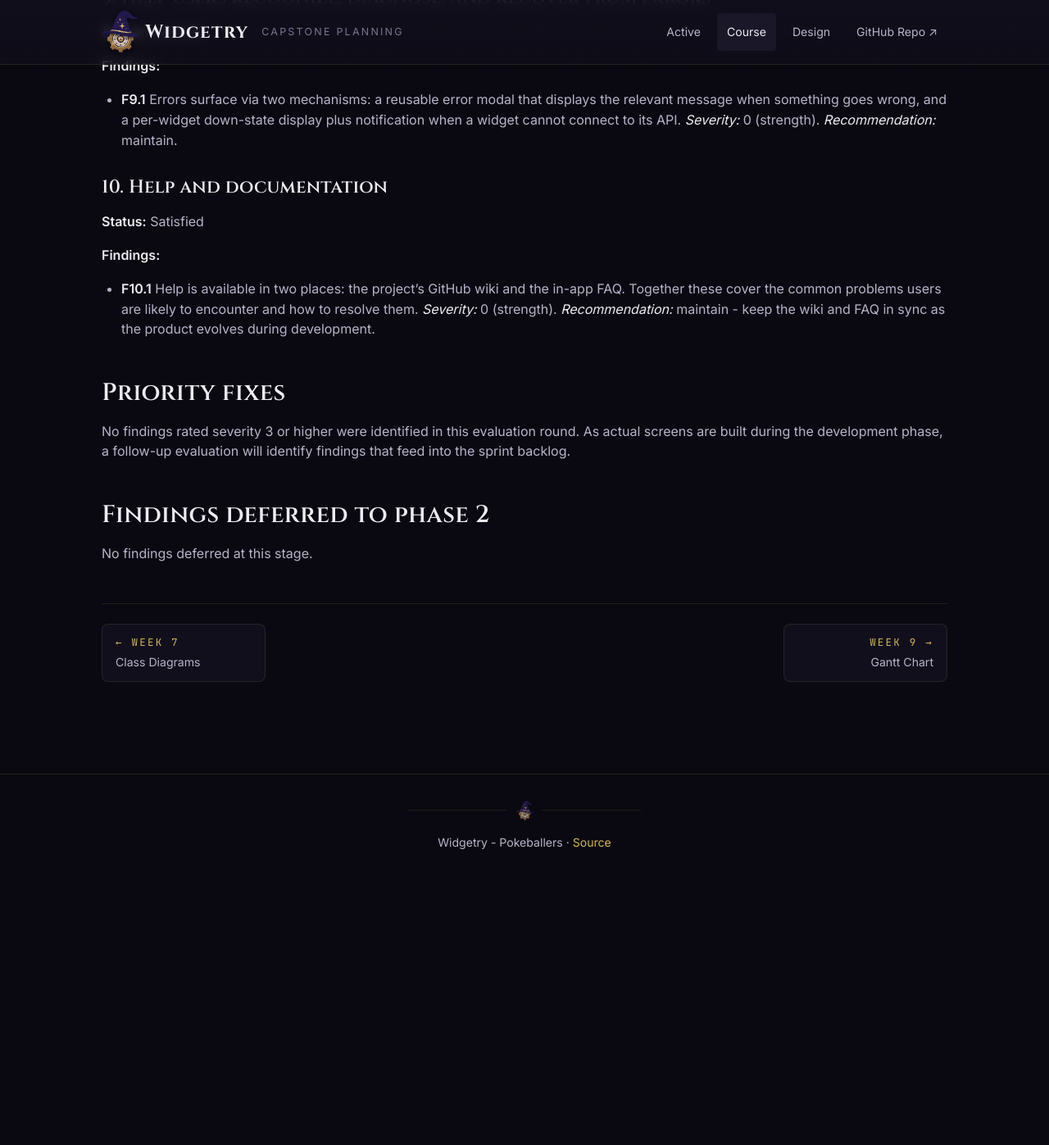
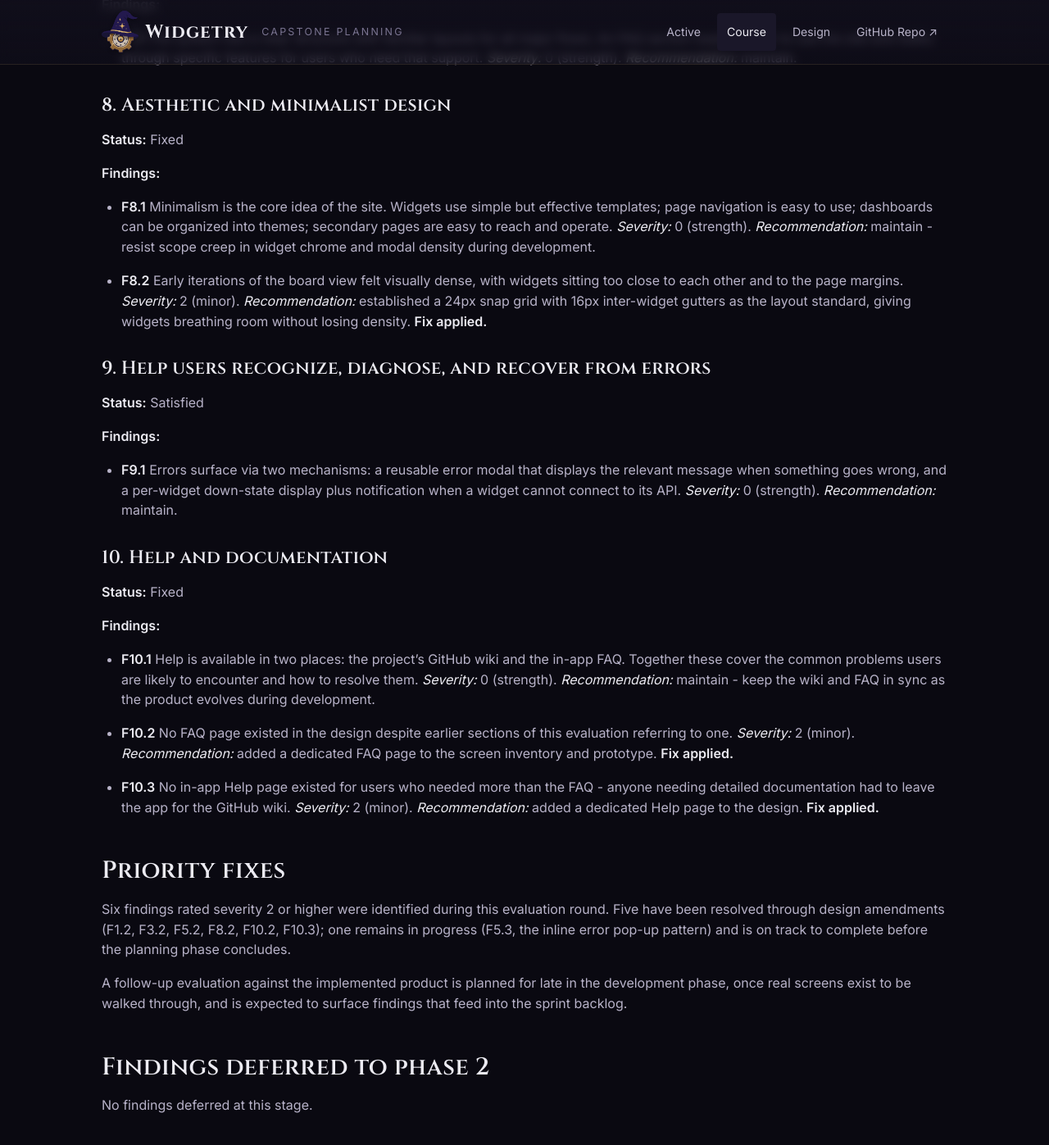
Before and after one commit to DriscollDev/Widgetry, a Jekyll site: the page built from docs/weeks/week-08/deliverable.md, in a window 1280 px wide and 1400 px high, scrolled down 3373 px. Shown: the top 1397 px of the window at 82% size. Built offline with Jekyll 4.4.1, drawn with Linux system fonts in a browser that asks for light colours; before the commit the page ends 4444 px from its top, so only the background shows below that; some of the changed text lies outside the part shown.

Commit message:
Update Heuristic

```diff
--- a/docs/weeks/week-08/deliverable.md
+++ b/docs/weeks/week-08/deliverable.md
@@ -17,16 +17,16 @@
 
 | # | Heuristic | Status | Findings |
 |---|-----------|--------|----------|
-| 1 | Visibility of system status | Satisfied | 1 |
+| 1 | Visibility of system status | Fixed | 2 |
 | 2 | Match between system and real world | Satisfied | 1 |
-| 3 | User control and freedom | Satisfied | 1 |
+| 3 | User control and freedom | Fixed | 2 |
 | 4 | Consistency and standards | Satisfied | 1 |
-| 5 | Error prevention | Fix In Progress | 2 |
+| 5 | Error prevention | Fix In Progress | 3 |
 | 6 | Recognition rather than recall | Satisfied | 1 |
 | 7 | Flexibility and efficiency of use | Satisfied | 1 |
-| 8 | Aesthetic and minimalist design | Satisfied | 1 |
+| 8 | Aesthetic and minimalist design | Fixed | 2 |
 | 9 | Help users recognize, diagnose, and recover from errors | Satisfied | 1 |
-| 10 | Help and documentation | Satisfied | 1 |
+| 10 | Help and documentation | Fixed | 3 |
 
 ## Methodology
 
@@ -34,7 +34,9 @@
 artifacts produced earlier in the phase - the screen inventory, wireframes,
 user flow diagrams, and prototype. For each heuristic, the team identified how
 the current design satisfies the principle, drawing on specific design
-decisions made during planning.
+decisions made during planning. Issues surfaced during this review were
+addressed by amending the design before this document was finalized; fixes are
+recorded inline with the findings that prompted them.
 
 The artifacts reviewed cover the must-have user flows from the feature
 specification:
@@ -54,7 +56,7 @@
 
 ### 1. Visibility of system status
 
-**Status:** Satisfied
+**Status:** Fixed
 
 **Findings:**
 
@@ -62,6 +64,12 @@
   continuous awareness of where they are in the app and the state of any
   in-progress action. *Severity:* 0 (strength). *Recommendation:* maintain
   this convention across screens added during development.
+
+- **F1.2** Widgets did not display a "last checked" timestamp, so a stale
+  reading appeared identical to a live one - users had no way to tell when
+  the data they were looking at was last refreshed. *Severity:* 3 (major).
+  *Recommendation:* added a timestamp and a pulsing status dot to each
+  widget. **Fix applied.**
 
 ### 2. Match between system and the real world
 
@@ -76,7 +84,7 @@
 
 ### 3. User control and freedom
 
-**Status:** Satisfied
+**Status:** Fixed
 
 **Findings:**
 
@@ -85,6 +93,12 @@
   configuration or position. *Severity:* 0 (strength). *Recommendation:*
   maintain - extend the same affordance to any new widget-level operations
   introduced during development.
+
+- **F3.2** Deleting a widget had no undo path - once confirmed, the widget
+  was immediately gone with no recovery short of recreating it from
+  scratch. *Severity:* 3 (major). *Recommendation:* added a 5-second undo
+  toast that delays final removal, letting users recover from accidental
+  deletes. **Fix applied.**
 
 ### 4. Consistency and standards
 
@@ -108,6 +122,17 @@
   actions it is not designed for, reducing the surface area where user error
   can occur. *Severity:* 0 (strength). *Recommendation:* maintain; carry the
   same scoping discipline into new modals and widgets.
+
+- **F5.2** No dedicated error page existed for the user - errors from
+  unknown routes, expired sessions, or unexpected failures had no surface
+  to appear on. *Severity:* 3 (major). *Recommendation:* added a dedicated
+  error page to the design. **Fix applied.**
+
+- **F5.3** Inline error messaging for action-level errors (form submission
+  failures, validation issues caught after submit) had no consistent UI
+  pattern. *Severity:* 3 (major). *Recommendation:* added a pop-up message
+  pattern for error feedback. **Fix in progress** - visual design complete;
+  integration into all relevant forms pending.
 
 ### 6. Recognition rather than recall
 
@@ -133,7 +158,7 @@
 
 ### 8. Aesthetic and minimalist design
 
-**Status:** Satisfied
+**Status:** Fixed
 
 **Findings:**
 
@@ -142,6 +167,12 @@
   organized into themes; secondary pages are easy to reach and operate.
   *Severity:* 0 (strength). *Recommendation:* maintain - resist scope creep
   in widget chrome and modal density during development.
+
+- **F8.2** Early iterations of the board view felt visually dense, with
+  widgets sitting too close to each other and to the page margins.
+  *Severity:* 2 (minor). *Recommendation:* established a 24px snap grid
+  with 16px inter-widget gutters as the layout standard, giving widgets
+  breathing room without losing density. **Fix applied.**
 
 ### 9. Help users recognize, diagnose, and recover from errors
 
@@ -156,7 +187,7 @@
 
 ### 10. Help and documentation
 
-**Status:** Satisfied
+**Status:** Fixed
 
 **Findings:**
 
@@ -166,11 +197,26 @@
   *Recommendation:* maintain - keep the wiki and FAQ in sync as the product
   evolves during development.
 
+- **F10.2** No FAQ page existed in the design despite earlier sections of
+  this evaluation referring to one. *Severity:* 2 (minor).
+  *Recommendation:* added a dedicated FAQ page to the screen inventory and
+  prototype. **Fix applied.**
+
+- **F10.3** No in-app Help page existed for users who needed more than the
+  FAQ - anyone needing detailed documentation had to leave the app for the
+  GitHub wiki. *Severity:* 2 (minor). *Recommendation:* added a dedicated
+  Help page to the design. **Fix applied.**
+
 ## Priority fixes
 
-No findings rated severity 3 or higher were identified in this evaluation
-round. As actual screens are built during the development phase, a follow-up
-evaluation will identify findings that feed into the sprint backlog.
+Six findings rated severity 2 or higher were identified during this evaluation
+round. Five have been resolved through design amendments (F1.2, F3.2, F5.2,
+F8.2, F10.2, F10.3); one remains in progress (F5.3, the inline error pop-up
+pattern) and is on track to complete before the planning phase concludes.
+
+A follow-up evaluation against the implemented product is planned for late in
+the development phase, once real screens exist to be walked through, and is
+expected to surface findings that feed into the sprint backlog.
 
 ## Findings deferred to phase 2
 
```
